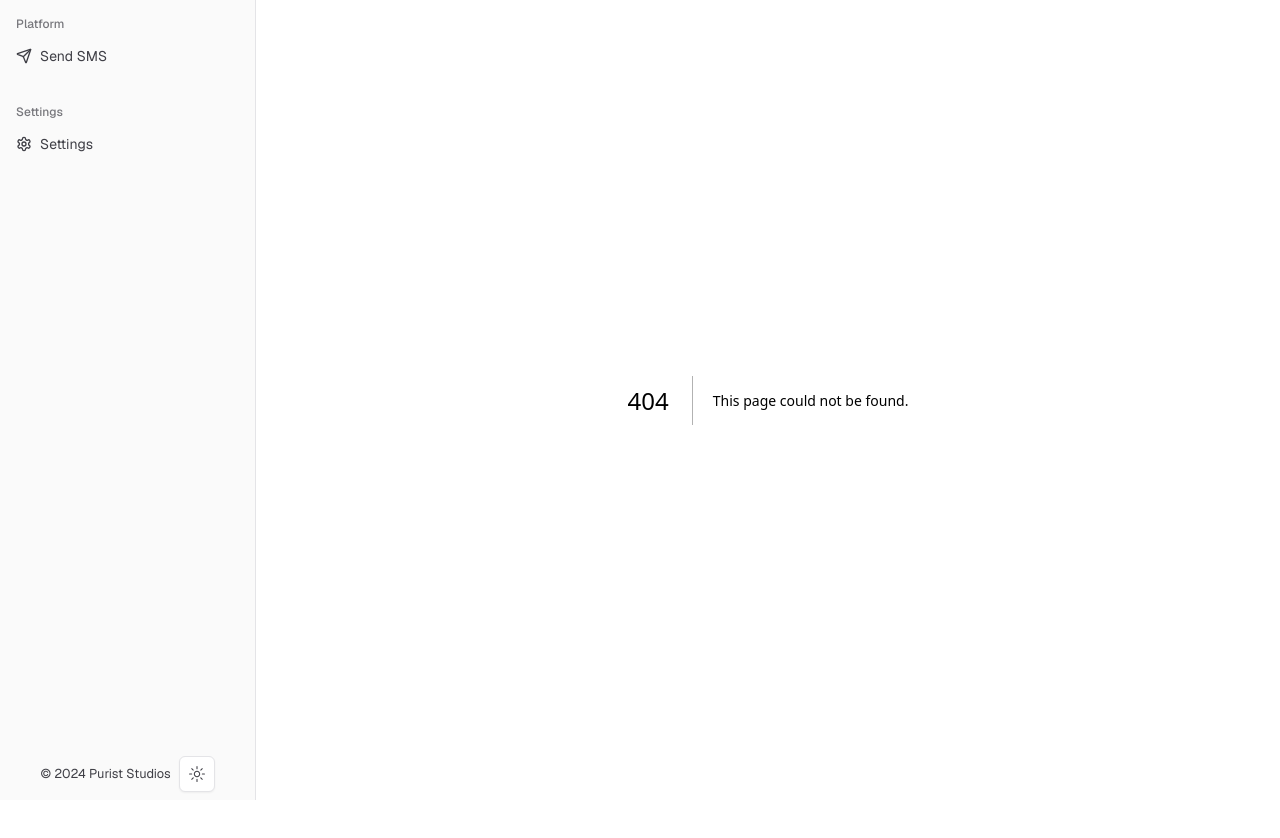
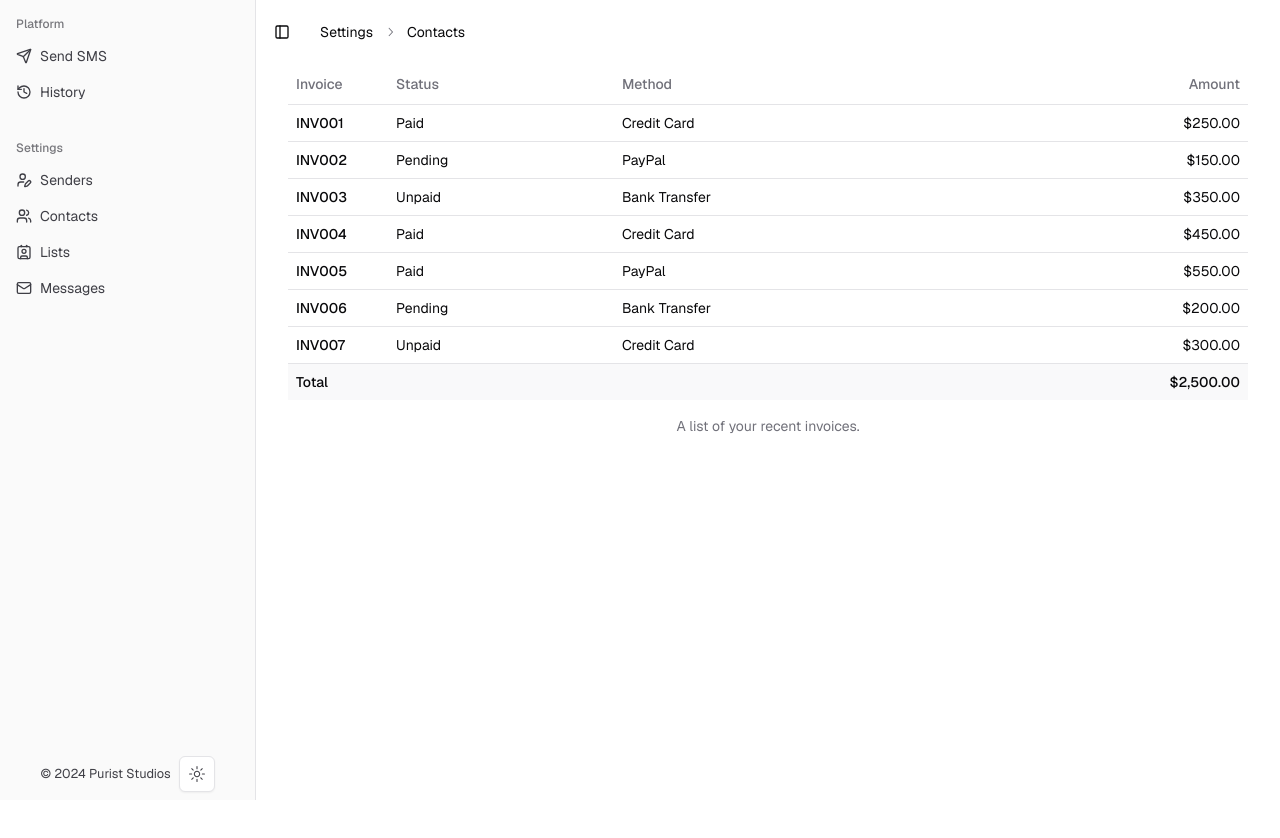
Before and after one commit to treeshake/sms-sender, a Next.js app: page /settings/contacts in a window 1280 px wide. Before the commit this address had no page. Shown: the top 838 px of the page. Before the commit the page ends 800 px from the top, so only its background shows below. Built offline with nearby package versions, Linux system fonts and the light colour scheme.

Commit message:
feat(all): Add sidebar nav items

```diff
--- a/src/app/settings/layout.tsx
+++ b/src/app/settings/contacts/layout.tsx
@@ -17,7 +17,7 @@ export default function Layout({
         </BreadcrumbItem>
         <BreadcrumbSeparator className='hidden md:block' />
         <BreadcrumbItem>
-          <BreadcrumbPage>Data Fetching</BreadcrumbPage>
+          <BreadcrumbPage>Contacts</BreadcrumbPage>
         </BreadcrumbItem>
       </AppHeader>
       <Container>{children}</Container>
--- a/src/components/sidebar/index.tsx
+++ b/src/components/sidebar/index.tsx
@@ -10,7 +10,7 @@ import {
   SidebarMenuItem,
 } from '@treeshake/ui/components/sidebar';
 
-import { Send, Settings } from 'lucide-react';
+import { Contact, History, Mail, Send, UserPen, Users } from 'lucide-react';
 import { FooterContent } from './footer-content';
 
 // Menu items.
@@ -20,13 +20,33 @@ const platformItems = [
     url: '/send-sms',
     icon: Send,
   },
+  {
+    title: 'History',
+    url: '/history',
+    icon: History,
+  },
 ];
 
 const settingsItems = [
   {
-    title: 'Settings',
-    url: '/settings',
-    icon: Settings,
+    title: 'Senders',
+    url: '/settings/senders',
+    icon: UserPen,
+  },
+  {
+    title: 'Contacts',
+    url: '/settings/contacts',
+    icon: Users,
+  },
+  {
+    title: 'Lists',
+    url: '/settings/lists',
+    icon: Contact,
+  },
+  {
+    title: 'Messages',
+    url: '/settings/messages',
+    icon: Mail,
   },
 ];
 
```
Also changed, not shown: src/app/settings/contacts/page.tsx (renamed from src/app/settings/page.tsx).
